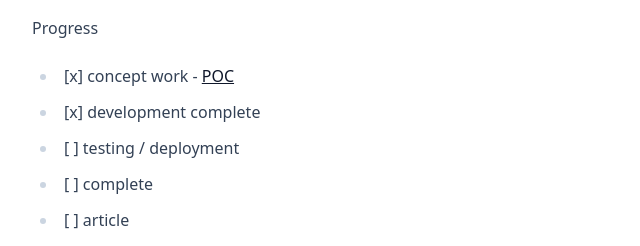
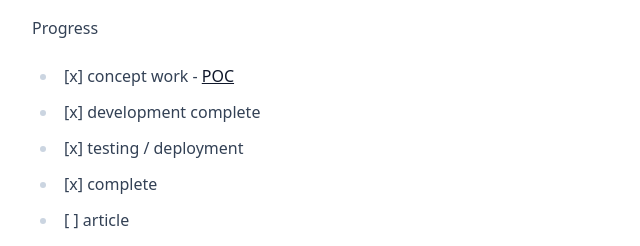
Before and after one commit to Everduin94/flotes-blog, an Astro site: page /posts/roadmap in a window 1280 px wide. Shown: the part 1440-1686 px from the top of the page, 280-920 px from the left. Built offline with nearby package versions, Linux system fonts and the light colour scheme; Astro itself is replaced by a stand-in of ours.

Commit message:
Update PWA Status

```diff
--- a/src/pages/posts/roadmap.md
+++ b/src/pages/posts/roadmap.md
@@ -32,8 +32,8 @@ TODO
 Progress
 - [x] concept work - [POC](https://github.com/Everduin94/svelte-kit-pwa-example)
 - [x] development complete
-- [ ] testing / deployment
-- [ ] complete
+- [x] testing / deployment
+- [x] complete
 - [ ] article
 
 # <a name="mermaid"></a> Mermaid Flowchart Diagrams
```
